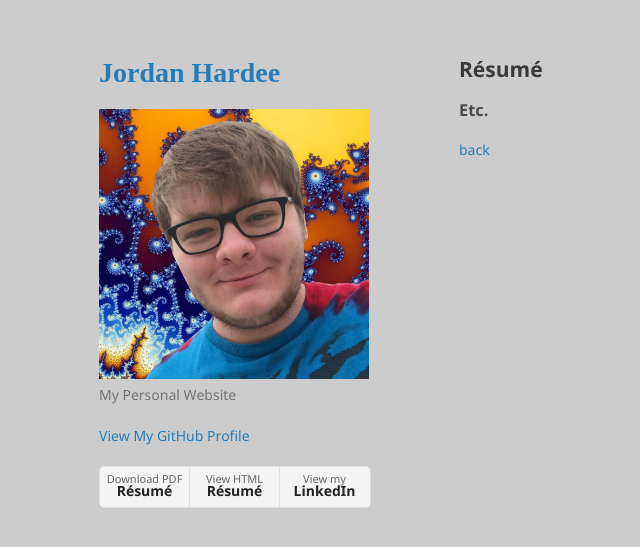
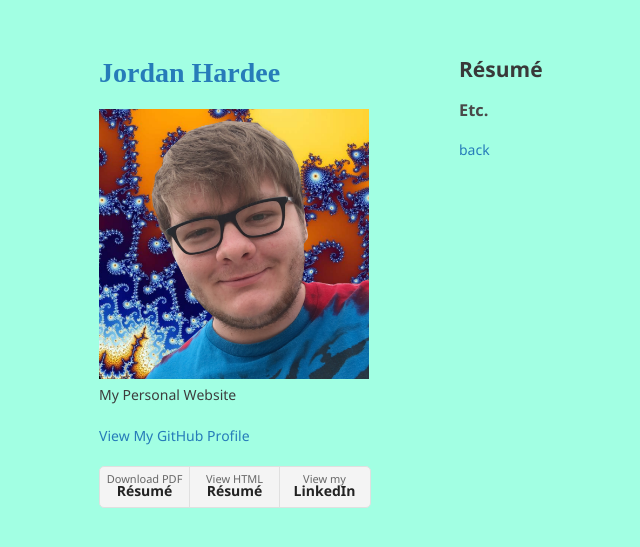
Before and after one commit to jordanhardee/jordanhardee.github.io, a Jekyll site: the page built from resume.md, in a window 1280 px wide. Shown: the top 547 px of the page, without its empty margins (111-751 px from the left). Built offline with Jekyll 4.4.1, drawn with Linux system fonts in a browser that asks for light colours; some web fonts are replaced; our own code applies the rules of GitHub Pages for plain Markdown files.

Commit message:
color test and font test

```diff
--- a/_sass/jekyll-theme-minimal.scss
+++ b/_sass/jekyll-theme-minimal.scss
@@ -5,10 +5,10 @@
     src: URL(".../Mario.ttf") format("TrueType");
 }
 body {
-  background-color: #cccccc;
+  background-color: #a2ffe3;
   padding:50px;
-  font: 14px/1.5 "Noto Sans", "Helvetica Neue", Helvetica, Arial, sans-serif;
-  color:#727272;
+  font: 14px/1.5 "Noto Sans", "Mario", "Helvetica Neue", Helvetica, Arial, sans-serif;
+  color:#3d3d3d;
   font-weight:400;
 }
 
```
